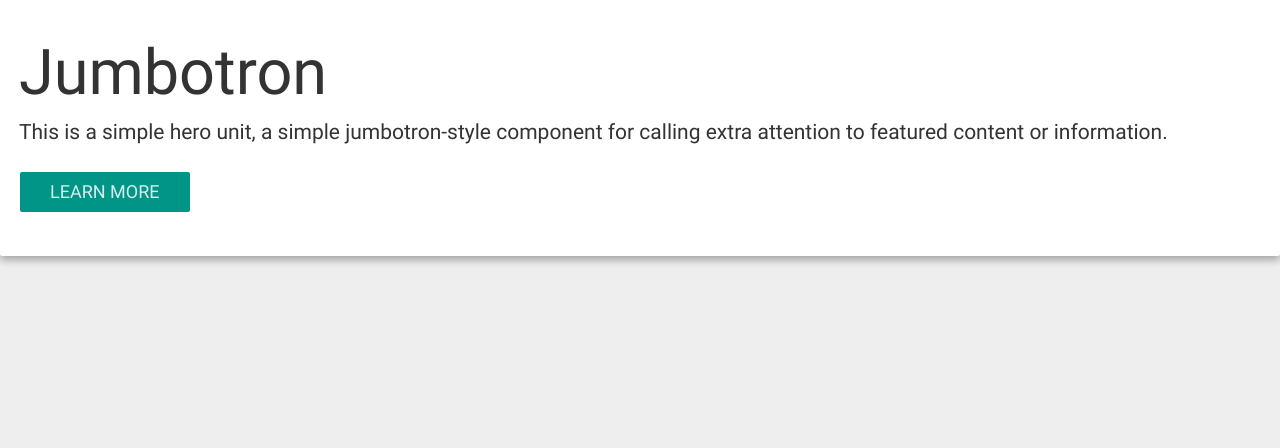
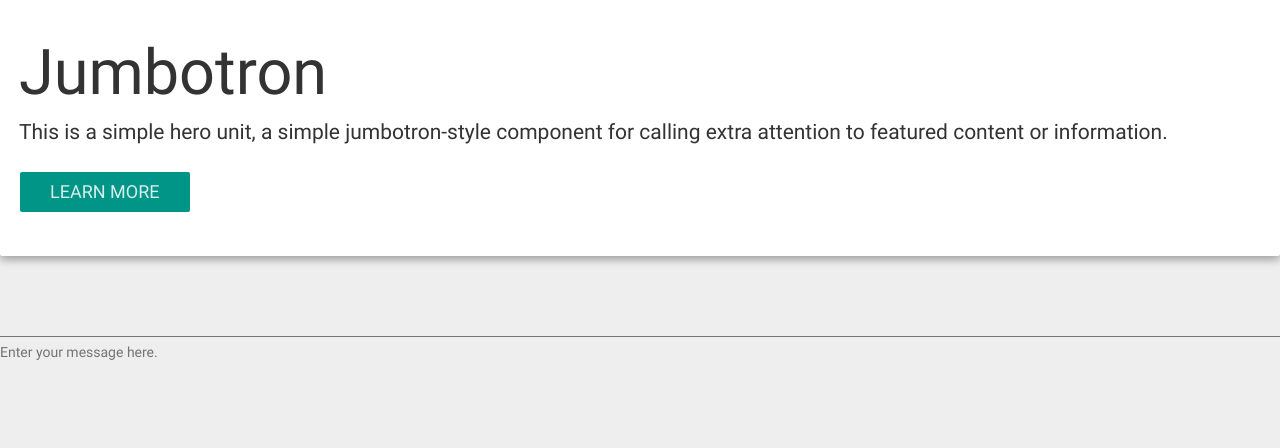
Before and after one commit to ChesleyTan/gradebook, a Flask app: template templates/message_page.html in a window 1280 px wide. Shown: the part 151-599 px from the top of the page. Run offline with Flask 2, Linux system fonts and the light colour scheme; the template is opened without the code that fills it, so the values that code supplies are empty; some libraries are stand-ins or nearby versions.

Commit message:
Added textarea to message page template - needs proper form stuff to be added. --> Accounting for post request on the app page

```diff
--- a/templates/message_page.html
+++ b/templates/message_page.html
@@ -31,4 +31,14 @@
     <p>This is a simple hero unit, a simple jumbotron-style component for calling extra attention to featured content or information.</p>
     <p><a class="btn btn-primary btn-lg">Learn more</a></p>
 </div>
+<form class="form-horizontal">
+    <fieldset>
+        <div class="form-group">
+            <div class="col-lg-12">
+                <textarea class="form-control" rows="3" id="textArea"></textarea>
+                <span class="help-block">Enter your message here.</span>
+            </div>
+        </div>
+    </fieldset>
+</form>
 {% endblock body_content %}
```
